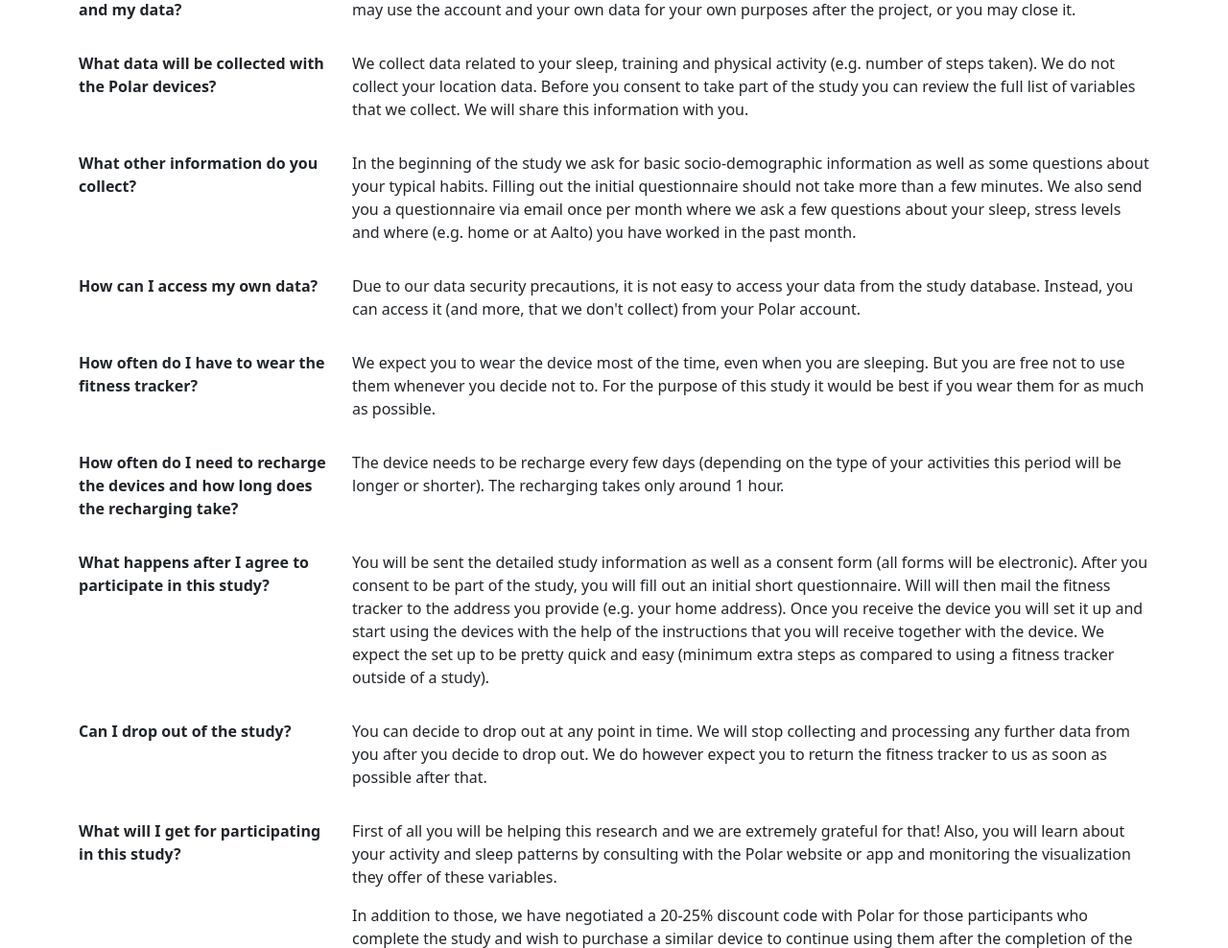
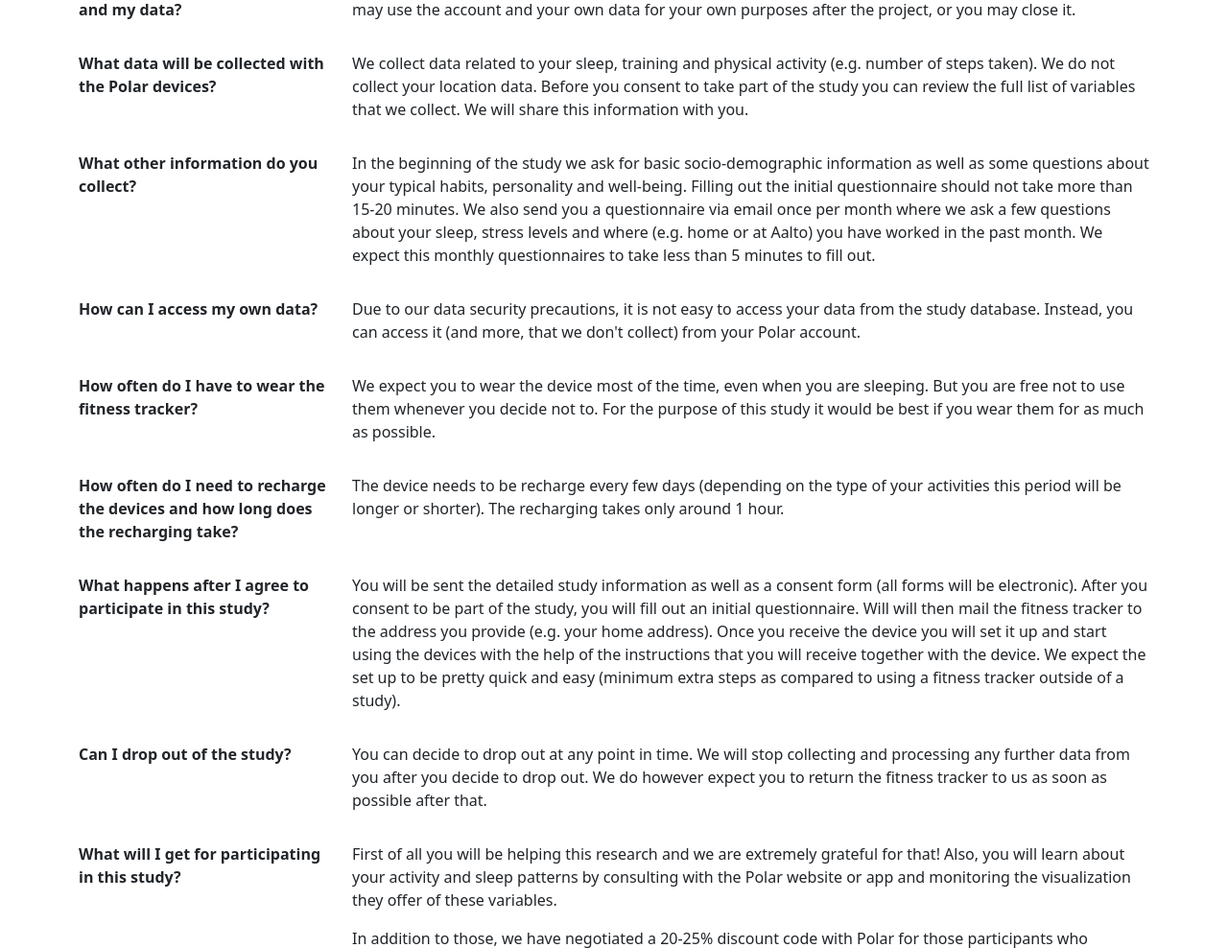
Before and after one commit to AaltoRSE/polar_auth, a Django app: page /faq/ in a window 1280 px wide. Shown: the part 427-1415 px from the top of the page at 96% size. Run offline with Django 3.2, Linux system fonts and the light colour scheme; parts of the project's set-up code (start-up, migrations or seed data) failed here and were passed over.

Commit message:
minor edits to faq.html

```diff
--- a/templates/faq.html
+++ b/templates/faq.html
@@ -26,8 +26,8 @@
     What other information do you collect?
   </dt>
   <dd class="col-sm-9 my-3">
-    In the beginning of the study we ask for basic socio-demographic information as well as some questions about your typical habits. Filling out the initial questionnaire should not take more than a few minutes.
-    We also send you a questionnaire via email once per month where we ask a few questions about your sleep, stress levels and where (e.g. home or at Aalto) you have worked in the past month.
+    In the beginning of the study we ask for basic socio-demographic information as well as some questions about your typical habits, personality and well-being. Filling out the initial questionnaire should not take more than 15-20 minutes.
+    We also send you a questionnaire via email once per month where we ask a few questions about your sleep, stress levels and where (e.g. home or at Aalto) you have worked in the past month. We expect this monthly questionnaires to take less than 5 minutes to fill out.
   </dd>
 
   <dt class="col-sm-3 my-3">
@@ -55,7 +55,7 @@
     What happens after I agree to participate in this study?
   </dt>
   <dd class="col-sm-9 my-3">
-    You will be sent the detailed study information as well as a consent form (all forms will be electronic). After you consent to be part of the study, you will fill out an initial short questionnaire. Will will then mail the fitness tracker to the address you provide (e.g. your home address). Once you receive the device you will set it up and start using the devices with the help of the instructions that you will receive together with the device. We expect the set up to be pretty quick and easy (minimum extra steps as compared to using a fitness tracker outside of a study).
+    You will be sent the detailed study information as well as a consent form (all forms will be electronic). After you consent to be part of the study, you will fill out an initial questionnaire. Will will then mail the fitness tracker to the address you provide (e.g. your home address). Once you receive the device you will set it up and start using the devices with the help of the instructions that you will receive together with the device. We expect the set up to be pretty quick and easy (minimum extra steps as compared to using a fitness tracker outside of a study).
   </dd>
 
   <dt class="col-sm-3 my-3">
```
